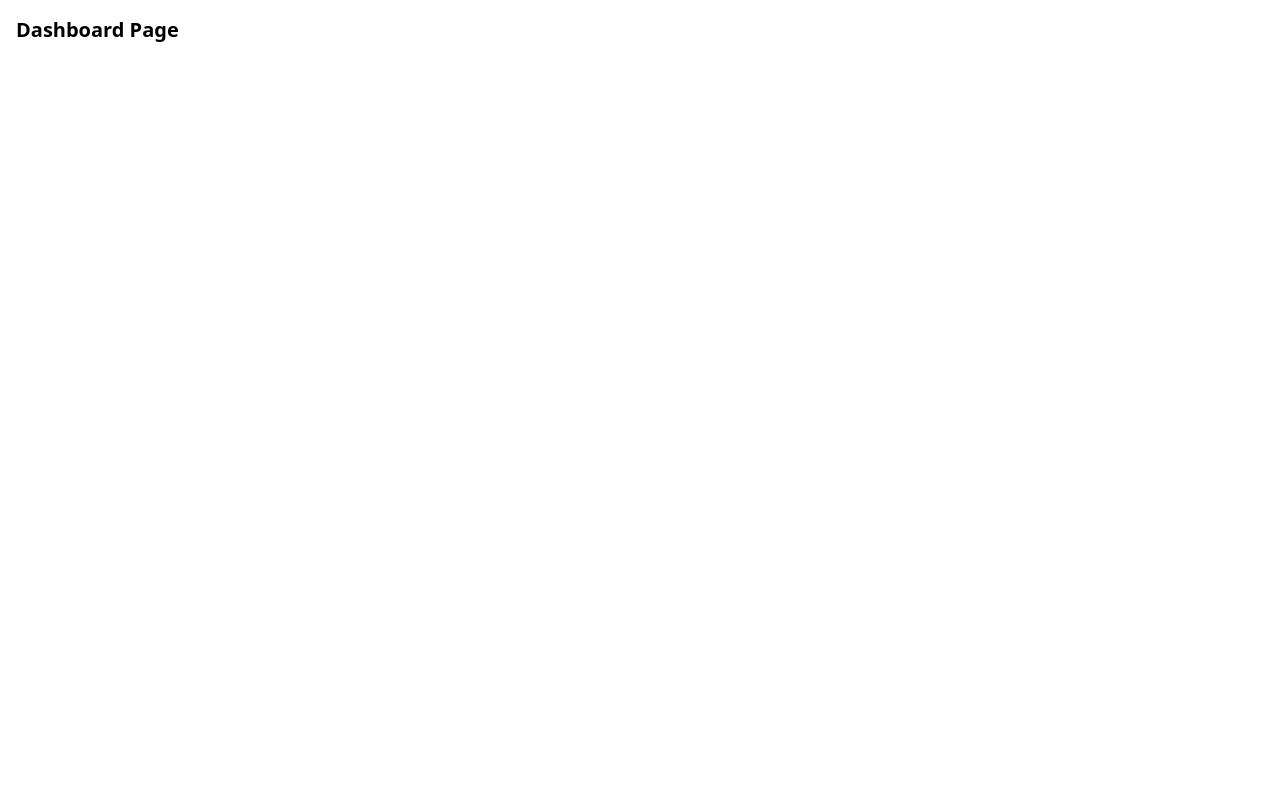
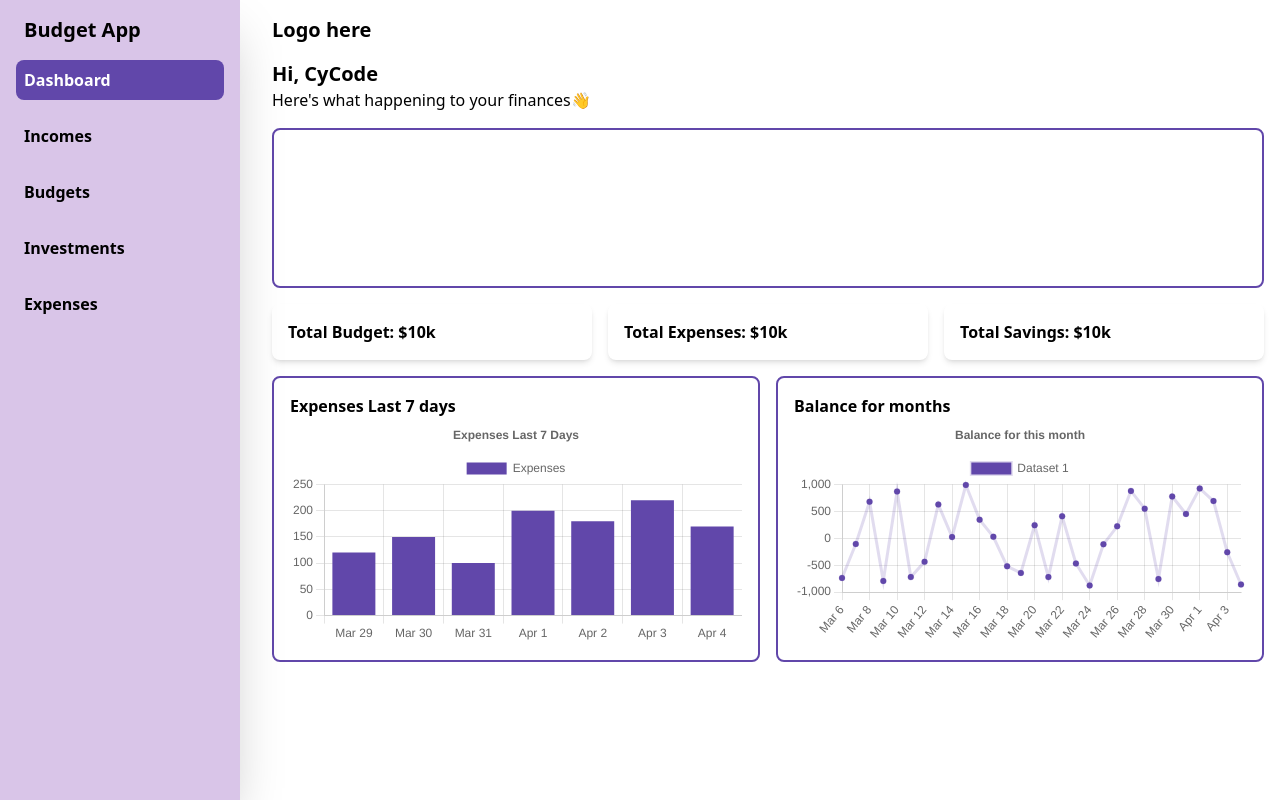
Before and after one commit to hack-it-The-New-Era-of-Banking/cycode-badjett, a React (Vite) app in the folder client/: page / in a window 1280 px wide. Built offline with nearby package versions, Linux system fonts and the light colour scheme.

Commit message:
added charts in dashboard

```diff
--- a/client/package.json
+++ b/client/package.json
@@ -12,8 +12,11 @@
   "dependencies": {
     "@tailwindcss/vite": "^4.1.2",
     "axios": "^1.8.4",
+    "chart.js": "^4.4.8",
+    "date-fns": "^4.1.0",
     "jwt-decode": "^4.0.0",
     "react": "^19.0.0",
+    "react-chartjs-2": "^5.3.0",
     "react-dom": "^19.0.0",
     "react-router-dom": "^7.4.1",
     "tailwindcss": "^4.1.2"
--- a/client/src/App.jsx
+++ b/client/src/App.jsx
@@ -11,6 +11,7 @@ import NotFound from "./pages/NotFoundPage";
 
 //components
 import Sidebar from "./components/Sidebar";
+import Header from "./components/Header";
 
 function App() {
   // const user = useUser();
@@ -18,6 +19,7 @@ function App() {
   return (
     <>
       <BrowserRouter>
+        <Header />
         <Sidebar />
         <Routes>
           <Route path="/" element={<DashboardPage />} />
--- /dev/null
+++ b/client/src/components/Header.jsx
@@ -0,0 +1,9 @@
+const Header = (props) => {
+  return (
+    <div className=" mb-4 md:ml-64">
+      <h1 className="">Logo here</h1>
+    </div>
+  );
+};
+
+export default Header;
--- a/client/src/components/Sidebar.jsx
+++ b/client/src/components/Sidebar.jsx
@@ -32,7 +32,7 @@ const Sidebar = (props) => {
       )}
 
       <nav
-        className={`z-20 fixed flex flex-col justify-between right-0 min-w-[75%] h-screen bg-secondary p-4 shadow-2xl backdrop-blur-lg ${
+        className={`z-20 fixed flex flex-col justify-between right-0 top-0 min-w-[75%] h-screen bg-secondary p-4 shadow-2xl backdrop-blur-lg ${
           !isOpen && "translate-x-full"
         } transition-all duration-200 md:hidden`}
       >
@@ -100,6 +100,57 @@ const Sidebar = (props) => {
           Logout
         </button> */}
       </nav>
+
+      {/* nav desktop */}
+      <nav
+        className={`hidden  z-20 fixed  flex-col justify-between left-0 top-0 min-w-60 h-screen bg-secondary p-4 shadow-2xl backdrop-blur-lg md:block md:flex`}
+      >
+        <div className="">
+          <h2 className="pl-2 mb-4 text-xl font-bold">Budget App</h2>
+          <div>
+            <NavLink
+              to="/"
+              className={({ isActive }) =>
+                `sidebar-option ${isActive ? "sidebar-option-active" : ""}`
+              }
+            >
+              Dashboard
+            </NavLink>
+            <NavLink
+              to="/income"
+              className={({ isActive }) =>
+                `sidebar-option ${isActive ? "sidebar-option-active" : ""}`
+              }
+            >
+              Incomes
+            </NavLink>
+            <NavLink
+              to="/budget"
+              className={({ isActive }) =>
+                `sidebar-option ${isActive ? "sidebar-option-active" : ""}`
+              }
+            >
+              Budgets
+            </NavLink>
+            <NavLink
+              to="/investment"
+              className={({ isActive }) =>
+                `sidebar-option  ${isActive ? "sidebar-option-active" : ""}`
+              }
+            >
+              Investments
+            </NavLink>
+            <NavLink
+              to="/expenses"
+              className={({ isActive }) =>
+                `sidebar-option ${isActive ? "sidebar-option-active" : ""}`
+              }
+            >
+              Expenses
+            </NavLink>
+          </div>
+        </div>
+      </nav>
     </>
   );
 };
--- /dev/null
+++ b/client/src/components/dashboard/BalanceLineChart.jsx
@@ -0,0 +1,59 @@
+import React from "react";
+import {
+  Chart as ChartJS,
+  CategoryScale,
+  LinearScale,
+  PointElement,
+  LineElement,
+  Title,
+  Tooltip,
+  Legend,
+} from "chart.js";
+import { Line } from "react-chartjs-2";
+
+ChartJS.register(
+  CategoryScale,
+  LinearScale,
+  PointElement,
+  LineElement,
+  Title,
+  Tooltip,
+  Legend
+);
+
+export const options = {
+  responsive: true,
+  plugins: {
+    legend: {
+      position: "top",
+    },
+    title: {
+      display: true,
+      text: "Balance for this month",
+    },
+  },
+};
+
+const labels = Array.from({ length: 30 }, (_, i) => {
+  const date = new Date();
+  date.setDate(date.getDate() - (29 - i));
+  return date.toLocaleDateString("en-PH", { month: "short", day: "numeric" });
+});
+
+export const data = {
+  labels,
+  datasets: [
+    {
+      label: "Dataset 1",
+      data: labels.map(() => Math.floor(Math.random() * 2001) - 1000),
+      borderColor: "#6147aa30",
+      backgroundColor: "#6147aa",
+    },
+  ],
+};
+
+const BalanceLineChart = () => {
+  return <Line options={options} data={data} />;
+};
+
+export default BalanceLineChart;
--- /dev/null
+++ b/client/src/components/dashboard/ExpensesBarChart.jsx
@@ -0,0 +1,52 @@
+import {
+  Chart as ChartJS,
+  CategoryScale,
+  LinearScale,
+  BarElement,
+  Title,
+  Tooltip,
+  Legend,
+} from "chart.js";
+import { Bar } from "react-chartjs-2";
+import { subDays, format } from "date-fns";
+
+ChartJS.register(
+  CategoryScale,
+  LinearScale,
+  BarElement,
+  Title,
+  Tooltip,
+  Legend
+);
+
+export const options = {
+  responsive: true,
+  plugins: {
+    legend: {
+      position: "top",
+    },
+    title: {
+      display: true,
+      text: "Expenses Last 7 Days",
+    },
+  },
+};
+
+export const data = {
+  labels: Array.from({ length: 7 }, (_, i) =>
+    format(subDays(new Date(), 6 - i), "MMM d")
+  ),
+  datasets: [
+    {
+      label: "Expenses",
+      data: [120, 150, 100, 200, 180, 220, 170],
+      backgroundColor: "#6147aa",
+    },
+  ],
+};
+
+const ExpensesBarChart = () => {
+  return <Bar options={options} data={data} />;
+};
+
+export default ExpensesBarChart;
--- a/client/src/index.css
+++ b/client/src/index.css
@@ -4,11 +4,23 @@
   .sidebar-option {
     @apply block p-2 font-semibold mb-4;
   }
+
+  .sidebar-option-active {
+    @apply bg-primary text-white rounded-lg;
+  }
+
+  .dashboard-summary {
+    @apply flex flex-1 items-center justify-between rounded-lg shadow-md p-4;
+  }
+
+  .title {
+    @apply font-semibold text-center md:text-left;
+  }
 }
 
 @layer base {
   h1 {
-    @apply text-xl font-bold mb-4;
+    @apply text-xl font-bold;
   }
 
   h2,
@@ -17,6 +29,10 @@
   h5,
   h6 {
     @apply font-semibold;
+  }
+
+  body {
+    @apply p-4;
   }
 }
 
--- a/client/src/pages/BudgetPage.jsx
+++ b/client/src/pages/BudgetPage.jsx
@@ -2,7 +2,7 @@ import React from "react";
 
 const BudgetPage = (props) => {
   return (
-    <div className="p-4">
+    <div className="">
       <h1 className="">Budget Page</h1>
     </div>
   );
--- a/client/src/pages/DashboardPage.jsx
+++ b/client/src/pages/DashboardPage.jsx
@@ -1,11 +1,40 @@
-import Sidebar from "../components/Sidebar";
+import ExpensesBarChart from "../components/dashboard/ExpensesBarChart";
+import BalanceLineChart from "../components/dashboard/BalanceLineChart";
 
 const DashboardPage = (props) => {
   return (
     <>
-      <Sidebar />
-      <div className="p-4">
-        <h1 className="">Dashboard Page</h1>
+      <div className="md:ml-64">
+        {/* dashboard greetings */}
+        <div className="mb-4">
+          <h1 className="">Hi, CyCode</h1>
+          <p>Here's what happening to your finances👋</p>
+        </div>
+        {/* dashboard AI insight */}
+        <div className="h-40 border-2 mb-4 border-primary rounded-lg"></div>
+        {/* dashboard summary */}
+        <div className="flex gap-4">
+          <div className="dashboard-summary">
+            <p className="title">Total Budget: $10k</p>
+          </div>
+          <div className="dashboard-summary">
+            <p className="title">Total Expenses: $10k</p>
+          </div>
+          <div className="dashboard-summary">
+            <p className="title">Total Savings: $10k</p>
+          </div>
+        </div>
+        {/* dashboard charts */}
+        <div className="grid grid-cols-1 md:grid-cols-2 gap-4 mt-4">
+          <div className=" border-2 border-primary rounded-lg p-4">
+            <p className="title">Expenses Last 7 days</p>
+            <ExpensesBarChart />
+          </div>
+          <div className=" border-2 border-primary rounded-lg p-4">
+            <p className="title">Balance for months</p>
+            <BalanceLineChart />
+          </div>
+        </div>
       </div>
     </>
   );
--- a/client/src/pages/ExpensesPage.jsx
+++ b/client/src/pages/ExpensesPage.jsx
@@ -2,7 +2,7 @@ import React from "react";
 
 const ExpensesPage = (props) => {
   return (
-    <div className="p-4">
+    <div className="">
       <h1 className="">Expenses Page</h1>
     </div>
   );
--- a/client/src/pages/IncomePage.jsx
+++ b/client/src/pages/IncomePage.jsx
@@ -2,7 +2,7 @@ import React from "react";
 
 const IncomePage = (props) => {
   return (
-    <div className="p-4">
+    <div className="">
       <h1 className="">Income Page</h1>
     </div>
   );
--- a/client/src/pages/InvestmentPage.jsx
+++ b/client/src/pages/InvestmentPage.jsx
@@ -2,7 +2,7 @@ import React from "react";
 
 const InvestmentPage = (props) => {
   return (
-    <div className="p-4">
+    <div className="">
       <h1 className="">Investment Page</h1>
     </div>
   );
```
Also changed, not shown: 1 other file (tests, documents, lock files or other folders).
